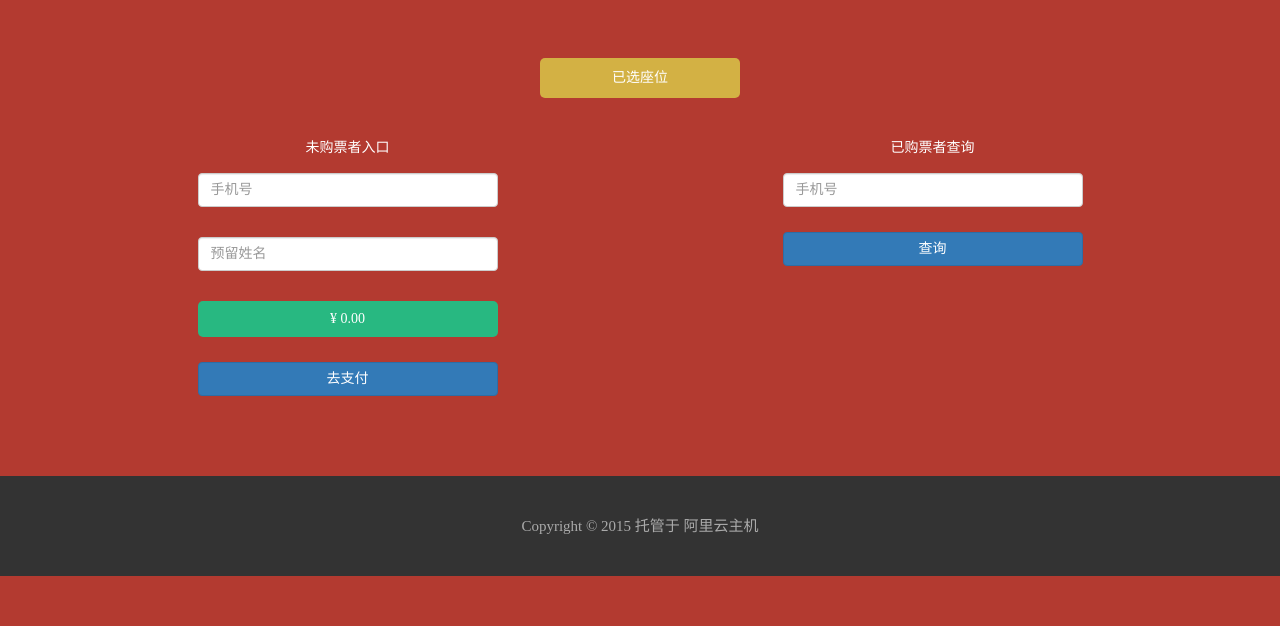
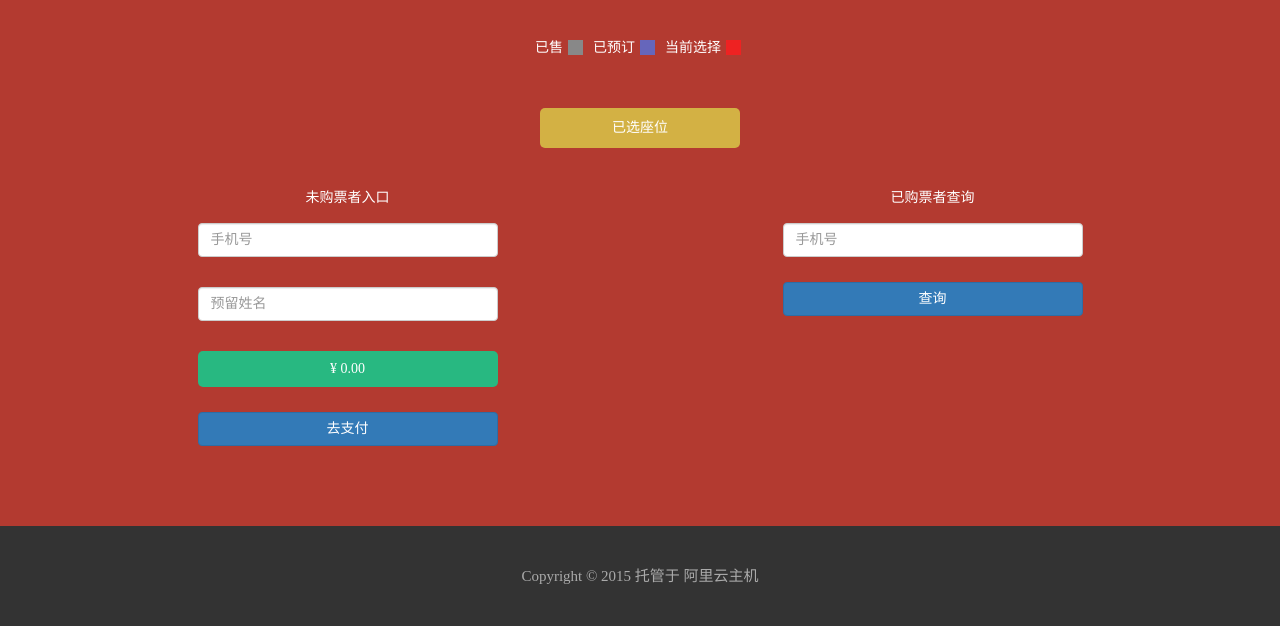
Before and after one commit to Germey/tickets, a CodeIgniter app: page / in a window 1280 px wide. Shown: the part 965-1591 px from the top of the page. Before the commit the page ends 1541 px from the top, so only its background shows below. Run offline with CodeIgniter, Linux system fonts and the light colour scheme; data that the repository does not hold is empty.

Commit message:
update choose and delete

```diff
--- a/application/views/seats.php
+++ b/application/views/seats.php
@@ -111,6 +111,20 @@
 				}
 			}
 		?>
+		</div>
+	</div>
+	<div class="sign" >
+		<div class="item">
+			<div class="des">已售</div>
+			<div class="color" style="background-color: #888;"></div>
+		</div>
+		<div class="item">
+			<div class="des">已预订</div>
+			<div class="color" style="background-color: #66B;"></div>
+		</div>
+		<div class="item">
+			<div class="des">当前选择</div>
+			<div class="color" style="background-color: rgb(238, 34, 34);"></div>
 		</div>
 	</div>
 	<div class="back" style="display:none;">
--- a/css/style.css
+++ b/css/style.css
@@ -381,7 +388,29 @@ body{
 	margin: 20px 0px 10px 10px;
 	padding: 10px 10px 20px 10px;
 }
+#seats .sign{
+	overflow: hidden;
+	width: 220px;
+	margin: auto;
+	position: relative;
+	left: 5px;
+	padding: 20px 0px 10px 0;
+}
+#seats .sign .item{
+	overflow: hidden;
+	float: left;
+}
+#seats .sign .item .des{
+	float: left;
+	color: #FFFFFF;
+}
+#seats .sign .item .color{
+	width: 15px;
+	height: 15px;
+	margin: 2px 10px 0px 5px;
+	float: left;
 
+}
 /* 底部版权 */
 .foot{
 	text-align:center;
--- a/js/seats.js
+++ b/js/seats.js
@@ -219,16 +219,9 @@ $(function(){
 							$.each(content,function(name,value){
 								var li = $("<div></div>").addClass("items").appendTo(item);
 								if(name=="oid"){
-									var oid = $("<div></div>").addClass("oid").text(value).appendTo(li);
+									var oid = $("<div></div>").addClass("oid").html("<span>"+value+"</span>").appendTo(li);
 									oid.parents(".items").addClass("title");
-									$("<span></span>").html("订单号<br>").prependTo(oid);
-									var choosen = $("<div></div>").html("√").addClass("choose").attr({"choose":"0","item-id":value}).appendTo(li);
-									/* bind the event */
-									if (/(iPhone|iPad|iPod|iOS)/i.test(navigator.userAgent)) {
-										choosen.bind({"touchend click":choose_item});
-									}else{
-										choosen.bind({"click":choose_item});
-									}
+									$("<label></label>").html("订单号&nbsp;").prependTo(oid);
 									//$('<input type="hidden" name="oid[]" class="oids">').val(value).attr("item-id",value).appendTo($("#buy-again-form"));
 								}else if(name=="sids"){
 									$.each(value,function(i,sid){
@@ -243,39 +236,19 @@ $(function(){
 								}else if(name=="money"){
 									var money = $("<div></div>").addClass("money").text("¥"+value).appendTo(li);
 								}
+							});
+							var li = $("<div></div>").addClass("btns").appendTo(item);
+							var choosen = $("<div></div>").html("选择订单").addClass("choose not-choose-order").attr({"choose":"0","item-id":item.children(0).find("span").html()}).appendTo(li);
+							var del = $("<div></div>").addClass("delete").text("删除").appendTo(li);
+							/* bind the click function */
+							if (/(iPhone|iPad|iPod|iOS)/i.test(navigator.userAgent)) {
+								choosen.bind({"touchend click":choose_order});
+								del.bind({"touchend click":del_order});
+							}else{
+								choosen.bind({"click":choose_order});
+								del.bind({"click":del_order});
+							}
 
-							});
-							var del = $("<div></div>").addClass("delete").text("删除").appendTo(item);
-							del.on("click",function(){
-								var del = $(this);
-								$("#delete-modal").modal("show");
-								$("#delete-modal #cancel").click(function(){
-									$("#delete-modal").modal("hide");
-								});
-								$("#delete-modal #yes").click(function(){
-									var id = del.parents(".not-bought-item").find(".choose").attr("item-id");
-									$.post(getDeleteUrl(),
-									{"id":id},
-									function(data){
-										if(data){
-											$("#mymodal").modal("show");
-											$("#mymodal .modal-body p").html("删除订单成功");
-											$("#mymodal button").click(function(){
-												$("#mymodal").modal("hide");
-											});
-											$("#find-button").trigger("click");
-										}else{
-											$("#mymodal").modal("show");
-											$("#mymodal .modal-body p").html("删除订单失败");
-											$("#mymodal button").click(function(){
-												$("#mymodal").modal("hide");
-											});
-										}
-
-									});
-									$("#delete-modal").modal("hide");
-								});
-							});
 						});
 						if(info.length>0){
 							$("#again-group").show();
@@ -363,17 +336,48 @@ $(function(){
 		$("#buy-again-form #again-button").bind({"click":buy_again_click});
 	}
 
-	function choose_item(){
+	/* choose order */
+	function choose_order(){
 		if($(this).attr("choose")==1){
-			$(this).attr("choose",0);
-			$(this).css("background-color","#C7C4C4");
+			$(this).attr("choose",0).removeClass("choose-order").addClass("not-choose-order");
 			$('#buy-again-form input[item-id='+$(this).attr("item-id")+']').remove();
 		}else if($(this).attr("choose")==0){
-			$(this).attr("choose",1);
-			$(this).css("background-color","#E83D3D");
+			$(this).attr("choose",1).removeClass("not-choose-order").addClass("choose-order");
 			$('<input type="hidden" name="oid[]" class="oids">').val($(this).attr("item-id")).attr("item-id",$(this).attr("item-id")).appendTo($("#buy-again-form"));
 		}
 	}
+	/* end of choose order */
+	/* delete order function */
+	function del_order(){
+		var del = $(this);
+		$("#delete-modal").modal("show");
+		$("#delete-modal #cancel").click(function(){
+			$("#delete-modal").modal("hide");
+		});
+		$("#delete-modal #yes").click(function(){
+			var id = del.parents(".not-bought-item").find(".choose").attr("item-id");
+			$.post(getDeleteUrl(),
+			{"id":id},
+			function(data){
+				if(data){
+					$("#mymodal").modal("show");
+					$("#mymodal .modal-body p").html("删除订单成功");
+					$("#mymodal button").click(function(){
+						$("#mymodal").modal("hide");
+					});
+					$("#find-button").trigger("click");
+				}else{
+					$("#mymodal").modal("show");
+					$("#mymodal .modal-body p").html("删除订单失败");
+					$("#mymodal button").click(function(){
+						$("#mymodal").modal("hide");
+					});
+				}
 
+			});
+			$("#delete-modal").modal("hide");
+		});
+	}
+	/*end of delete function */
 
 });
```
Also changed, not shown: other parts of css/style.css (+31 -17 lines).
